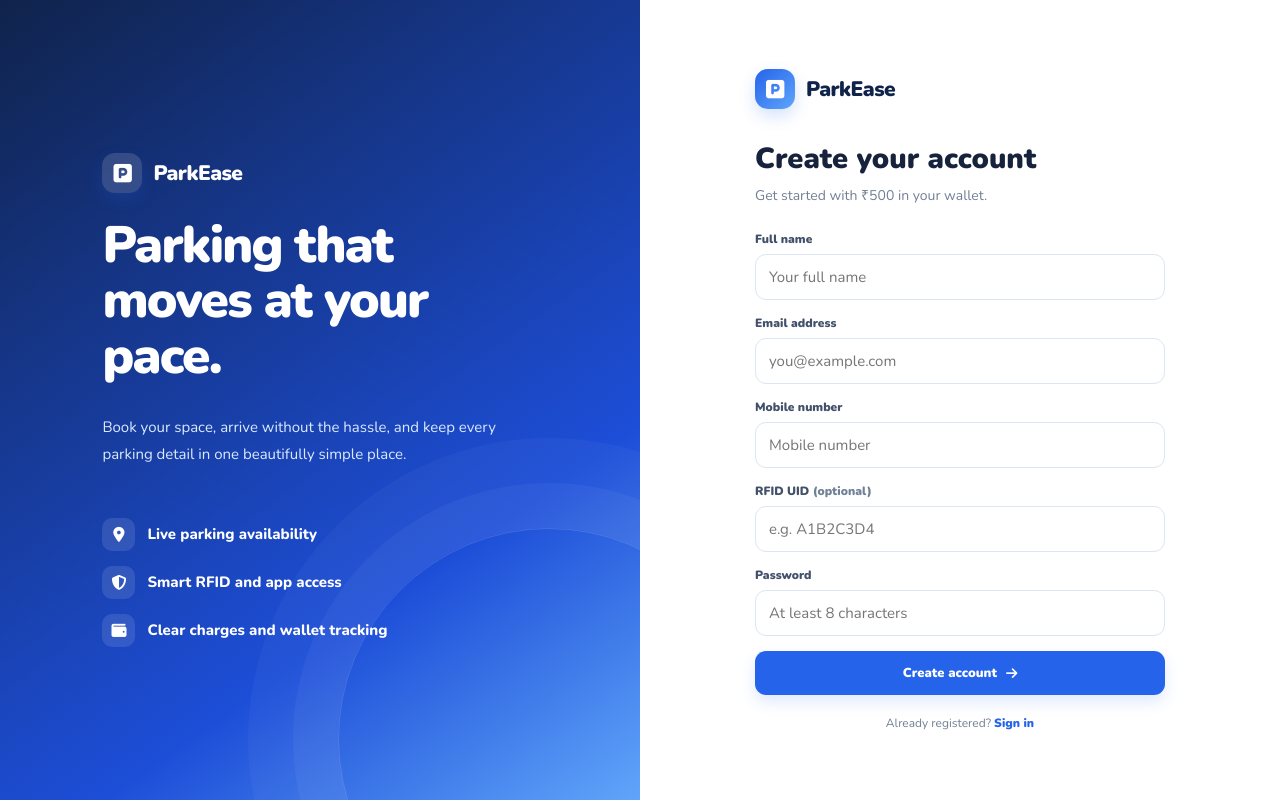
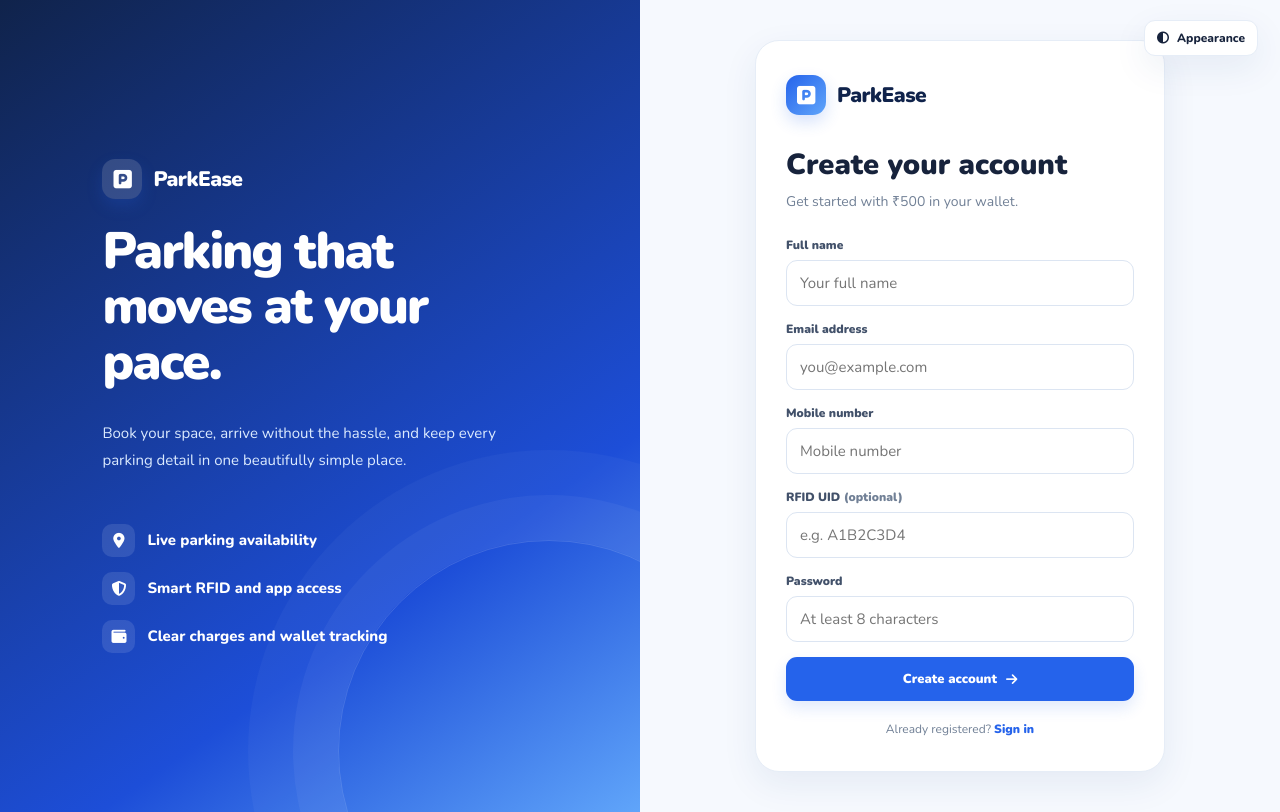
Before and after one commit to spsproject14/smart_parking_app, a Python web app: template templates/signup.html in a window 1280 px wide. Run offline with Jinja, Linux system fonts and the light colour scheme; the template is opened without the code that fills it, so the values that code supplies are empty.

Commit message:
Update auth_base.html

```diff
--- a/templates/auth_base.html
+++ b/templates/auth_base.html
@@ -961,6 +961,14 @@
     </style>
   </head>
   <body>
+    <script>
+      // Apply the dashboard's saved theme before rendering the authentication page.
+      try {
+        if (localStorage.getItem("parkwise-theme") === "dark") {
+          document.body.classList.add("dark");
+        }
+      } catch (e) {}
+    </script>
     <div class="auth-wrap">
       <section class="auth-visual">
         <div class="brand" style="color: #fff; padding: 0">
@@ -987,6 +995,16 @@
         </div>
       </section>
       <section class="auth-panel">
+        <button
+          class="auth-theme-toggle"
+          type="button"
+          onclick="toggleTheme()"
+          title="Toggle light / dark mode"
+          aria-label="Toggle light / dark mode"
+        >
+          <i class="fa-solid fa-circle-half-stroke"></i>
+          <span>Appearance</span>
+        </button>
         <div class="auth-form">
           <div class="brand">
             <span class="brand-mark"
@@ -1047,6 +1065,95 @@
       .dark .modal-close {
         background: #26364f;
         color: #e5edf9;
+      }
+
+      /* Authentication pages use the same saved theme as the dashboard. */
+      .auth-wrap {
+        background: var(--bg);
+        transition: background 0.2s ease, color 0.2s ease;
+      }
+
+      .auth-panel {
+        position: relative;
+      }
+
+      .auth-form {
+        background: var(--white);
+        color: var(--ink);
+        border: 1px solid var(--line);
+        border-radius: 24px;
+        padding: 34px 30px;
+        box-shadow: var(--shadow);
+        transition: background 0.2s ease, border-color 0.2s ease;
+      }
+
+      .auth-form h2 {
+        color: var(--ink);
+      }
+
+      .auth-theme-toggle {
+        position: absolute;
+        top: 20px;
+        right: 22px;
+        display: inline-flex;
+        align-items: center;
+        gap: 8px;
+        padding: 9px 12px;
+        border: 1px solid var(--line);
+        border-radius: 11px;
+        background: var(--white);
+        color: var(--ink);
+        font-size: 12px;
+        font-weight: 800;
+        cursor: pointer;
+        box-shadow: var(--shadow);
+      }
+
+      .auth-theme-toggle:hover {
+        border-color: var(--blue);
+        color: var(--blue);
+      }
+
+      .dark {
+        color-scheme: dark;
+      }
+
+      .dark .auth-wrap {
+        background: var(--bg);
+      }
+
+      .dark .auth-form {
+        background: #111c2e;
+        border-color: #26364f;
+        color: #e5edf9;
+      }
+
+      .dark .auth-form h2,
+      .dark .auth-form .brand {
+        color: #e5edf9;
+      }
+
+      .dark .auth-theme-toggle {
+        background: #111c2e;
+        border-color: #34445e;
+        color: #e5edf9;
+      }
+
+      .dark .auth-theme-toggle:hover {
+        border-color: #60a5fa;
+        color: #93c5fd;
+      }
+
+      @media (max-width: 580px) {
+        .auth-form {
+          padding: 28px 20px;
+        }
+
+        .auth-theme-toggle {
+          top: 12px;
+          right: 12px;
+          padding: 8px 10px;
+        }
       }
     </style>
     <script>
```
